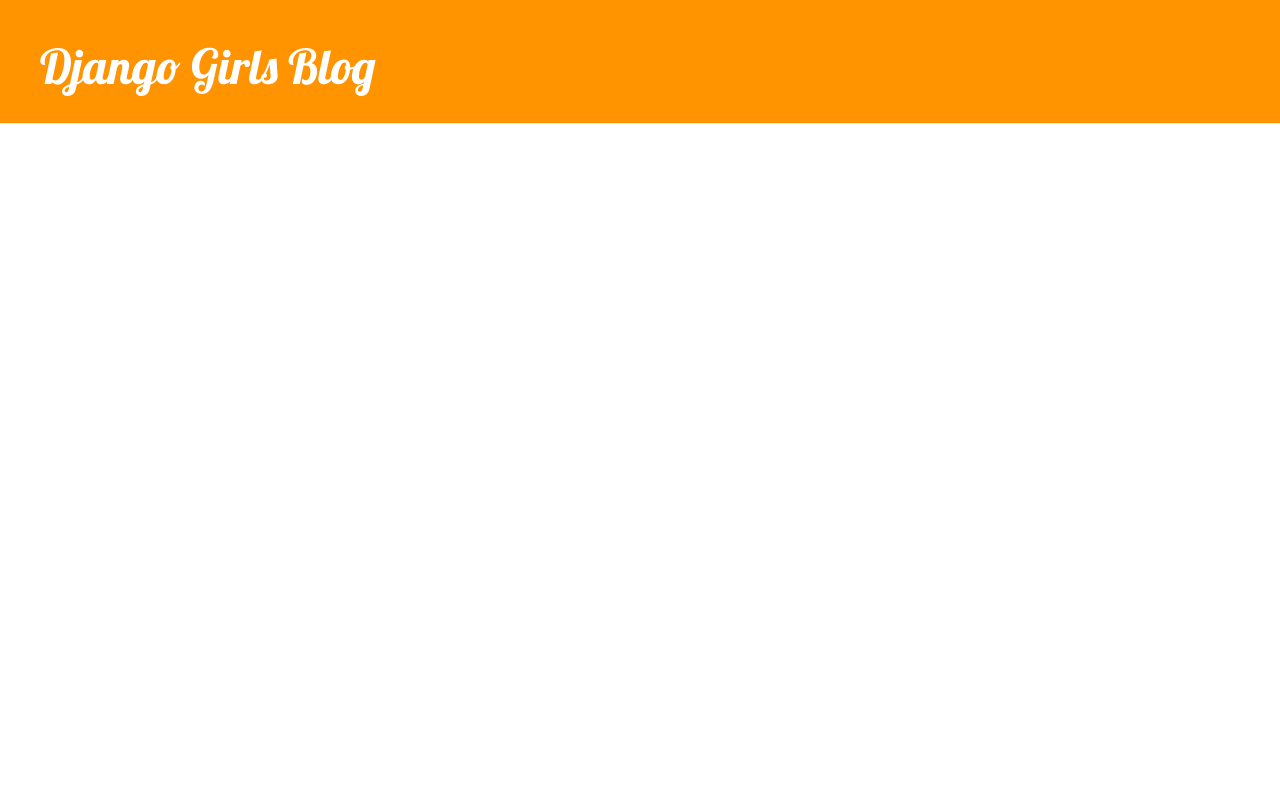
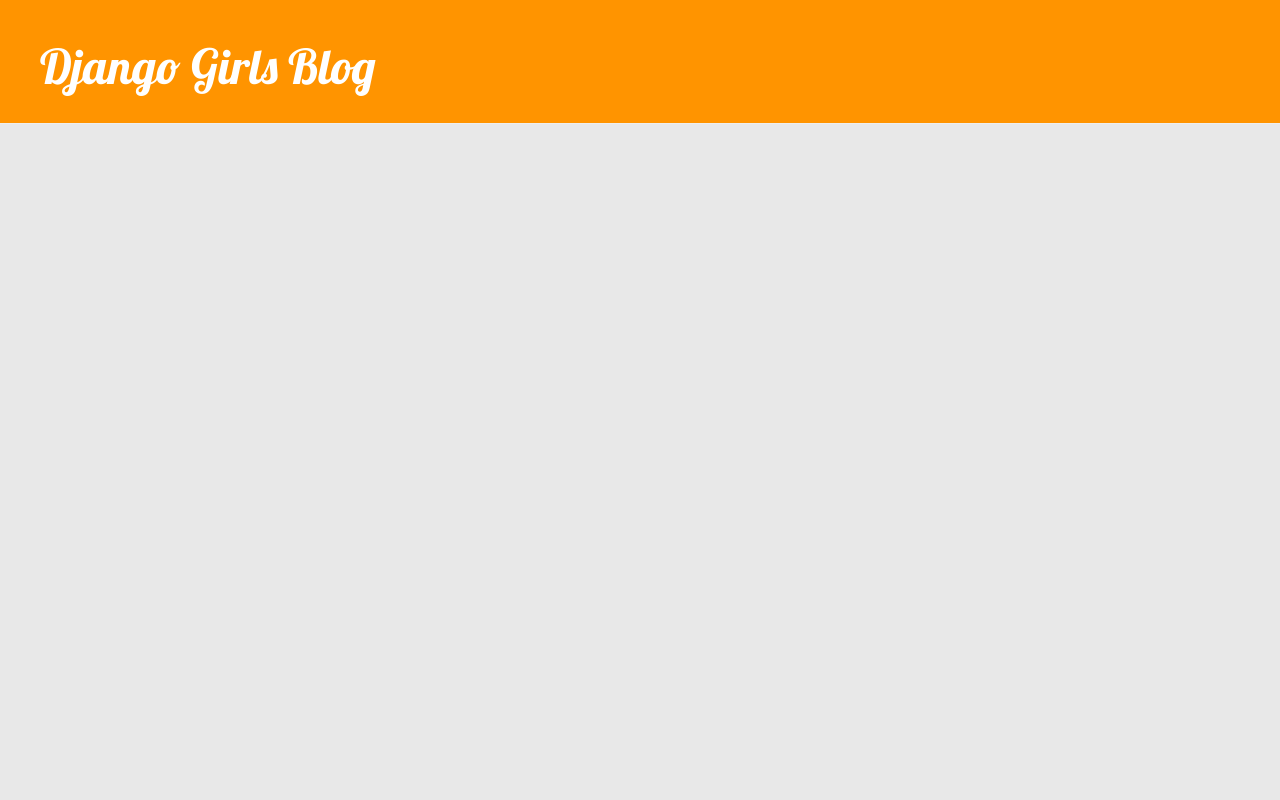
Before and after one commit to Carioca-zz/my-first-blog, a Django app: page / in a window 1280 px wide. Run offline with Django 3.2, Linux system fonts and the light colour scheme; data that the repository does not hold is empty; some libraries are stand-ins or nearby versions.

Commit message:
gray color in background

```diff
--- a/blog/static/css/blog.css
+++ b/blog/static/css/blog.css
@@ -1,3 +1,7 @@
+body{
+    background-color: #e8e8e8;
+}
+
 .page-header {
     background-color: #ff9400;
     margin-top: 0;
```
